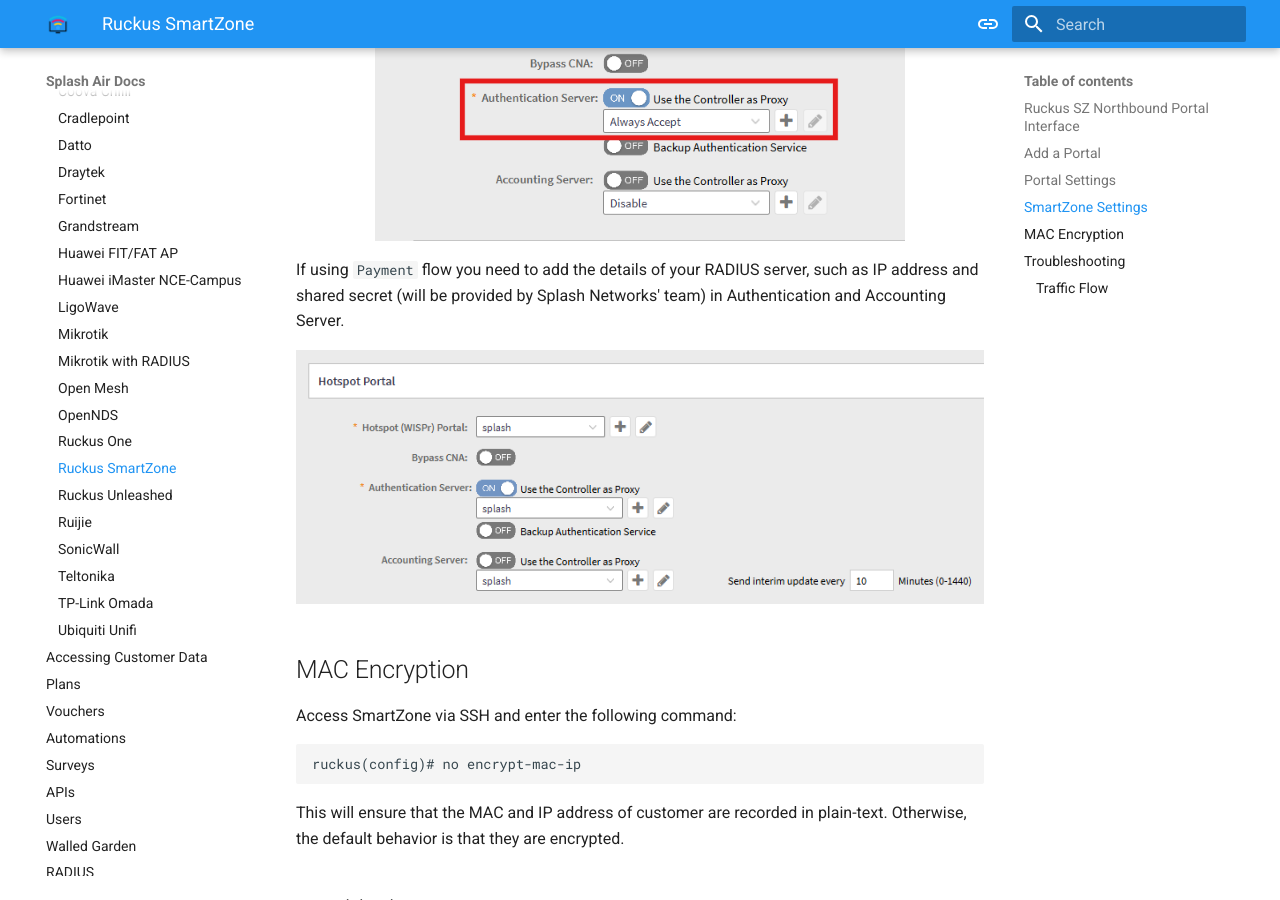
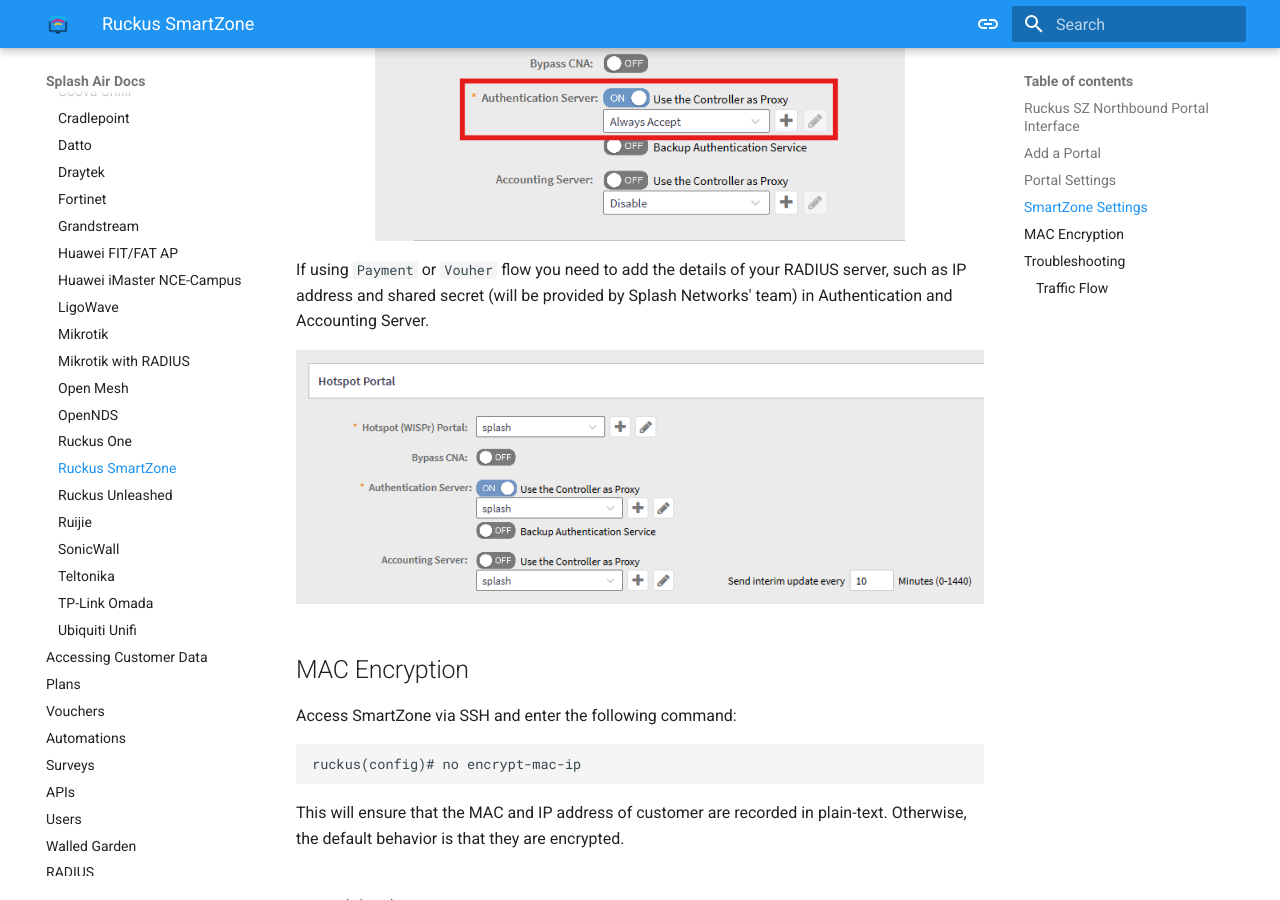
Before and after one commit to splash-networks/admin-panel-doc, an MkDocs documentation site: the page built from docs/portals/ruckus-smartzone.md, in a window 1280 px wide and 900 px high, scrolled down 4133 px. Built offline with MkDocs 1.6.1 and Material for MkDocs 9.7.7, drawn with Linux system fonts in a browser that asks for light colours.

Commit message:
omada traffic flow

```diff
--- a/docs/portals/ruckus-smartzone.md
+++ b/docs/portals/ruckus-smartzone.md
@@ -65,7 +65,7 @@
   ![Hotspot Settings](../assets/images/portals/ruckus/hotspot-portal.png){ width="80%" }
 </figure>
 
-If using `Payment` flow you need to add the details of your RADIUS server, such as IP address and shared secret (will be provided by Splash Networks' team) in Authentication and Accounting Server.
+If using `Payment` or `Vouher` flow you need to add the details of your RADIUS server, such as IP address and shared secret (will be provided by Splash Networks' team) in Authentication and Accounting Server.
 
 ![RADIUS](../assets/images/portals/ruckus/radius.png)
 
```
Also changed, not shown: docs/assets/images/portals/omada/traffic-flow.png.
